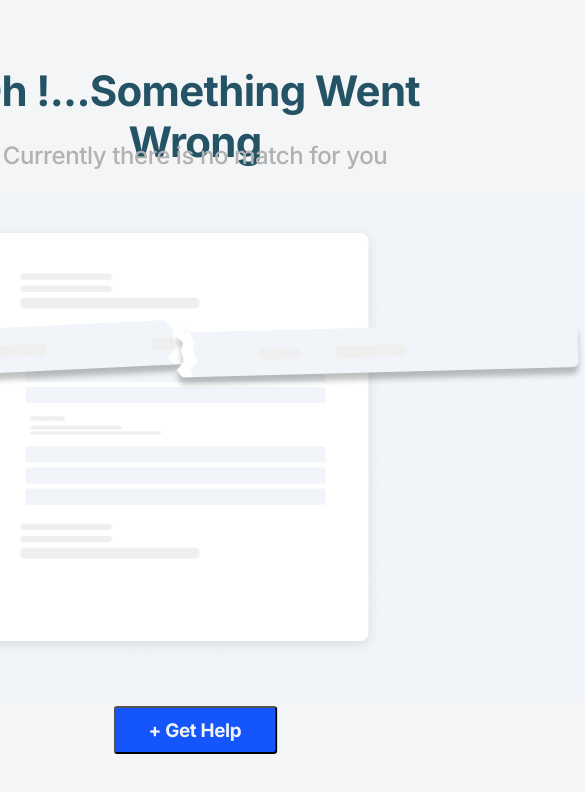
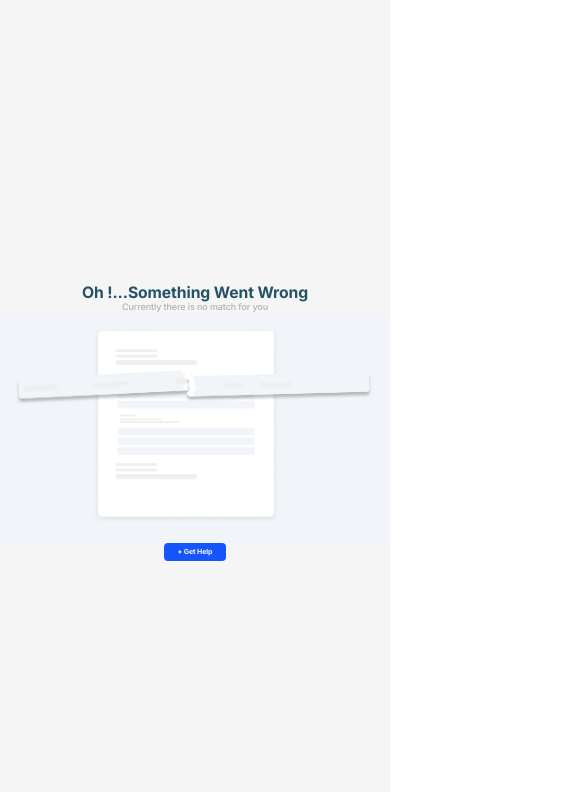
Before and after one commit to nowayhome13/support-page, a React (Create React App) app: page / in a window 390 px wide. Shown: the top 792 px of the page, 585 px wide, since content can reach past the window. Built offline with nearby package versions, Linux system fonts and the light colour scheme.

Commit message:
third commit => now the whole webapp is responsive

```diff
--- a/src/App.js
+++ b/src/App.js
@@ -2,7 +2,6 @@ import React from "react";
 import ErrorPage from "./Components/ErrorPage";
 import Help from "./Components/Help";
 import "./Stylesheets/index.css";
-import './Stylesheets/Error-Page.css';
 import { Route , Routes } from "react-router-dom";
 
 function App() {
--- a/src/Components/ErrorPage.jsx
+++ b/src/Components/ErrorPage.jsx
@@ -1,24 +1,20 @@
 import React from "react";
-
+import "../Stylesheets/Test.css";
 import { Link } from 'react-router-dom';
 
 function ErrorPage() {
-  const bgColor="#F4F5F7";
-  document.body.style.backgroundColor = bgColor;
+  // const bgColor="#F4F5F7";
+  // document.body.style.backgroundColor = bgColor;
 
   return (
-    <body >
+    <main>
 
-    <div className='main-container'>
-      <h1 className='head-2'>Oh !...Something went wrong</h1>
-      <p>Currently there is no match for you</p>
-      <div >
+        <h1 className='heading'>Oh !...Something went wrong</h1>
+        <p>Currently there is no match for you</p>
         <img src='Mask group.png' alt='img'/>
-      </div>
+        <Link to='/help' className='link' ><button className='get-help-btn'>+ Get Help</button></Link>
 
-      <Link to='/help' className='link' ><button className='btn'>+ Get Help</button></Link>
-    </div>
-    </body>
+    </main>
 
   )
 }
--- a/src/Stylesheets/Help.css
+++ b/src/Stylesheets/Help.css
@@ -7,7 +7,7 @@ header,
     display: flex;
     justify-content: center;
     width: 100%;
-    height: 9vh;
+    height: 5rem;
 }
 .form-heading{
     background-color: #F4F5F7;
@@ -97,14 +97,13 @@ select {
 }
 
 .sbmt-btn {
-    width: 13rem;
-    height: 8vh;
-    left: 627px;
-    top: 1157px;
+    width: 14rem;
+    height: 4.5rem;
     background: #1B7EF2;
     border-radius: 10px;
     border: none;
-    transition: 400ms;
+    cursor: pointer;
+    transition: 100ms;
 
     font-family: 'Inter';
     font-style: normal;
@@ -114,16 +113,18 @@ select {
     color: white;
 }
 
+.sbmt-btn:hover {
+    opacity: 0.8;
+    background-color: #19AAFC;
+}
+
 .sbmt-btn:active {
     opacity: 0.6;
-    background-color: #19AAFC;
+    background-color: #0477ba;
 }
 
 @media screen and (max-width: 600px) {
 
-    body {
-        font-size: 1px;
-    }
 
     form {
         padding-top: 2vh;
--- /dev/null
+++ b/src/Stylesheets/Test.css
@@ -0,0 +1,63 @@
+@import url('https://fonts.googleapis.com/css2?family=Inter:wght@500;700&display=swap');
+
+main{
+    width: 100%;
+    height: 100vh;
+    background-color: #F5F5F5;
+    display: flex;
+    flex-direction: column;
+    justify-content: center;
+}
+
+img {
+    max-width: 100%;
+    height: auto;
+}
+
+.heading{
+    font-family: 'Inter';
+    font-style: normal;
+    font-weight: 700;
+    font-size: 2.62rem;
+    line-height: 3.18rem;
+    letter-spacing: -0.017rem;
+    color: #235365;
+}
+
+p{
+    font-family: 'Inter';
+    font-style: normal;
+    font-weight: 500;
+    font-size: 1.5rem;
+    line-height: 1.81rem;
+    letter-spacing: -0.017rem;
+    color: #B1B1B1;
+}
+
+.get-help-btn {
+    width: 10.25rem;
+    height: 3rem;
+    background: #1556FC;
+    border: none;
+    border-radius: 4px;
+    cursor: pointer;
+    transition: 200ms;
+
+    font-family: 'Inter';
+    font-style: normal;
+    font-weight: 700;
+    font-size: 1.17rem;
+    line-height: 1.43rem;
+    letter-spacing: -0.017rem;
+    color: #F2F2F2;
+}
+
+.get-help-btn:hover {
+    opacity: 0.8;
+    background-color: #1354d7;
+}
+
+.get-help-btn:active {
+    opacity: 0.6;
+    background-color: #0e40a3;
+}
--- a/src/Stylesheets/index.css
+++ b/src/Stylesheets/index.css
@@ -6,3 +6,9 @@
     align-items: center;
     font-size: 16px;
 }
+
+@media screen and (max-width: 600px) {
+    * {
+        font-size: 6px;
+    }
+}
```
